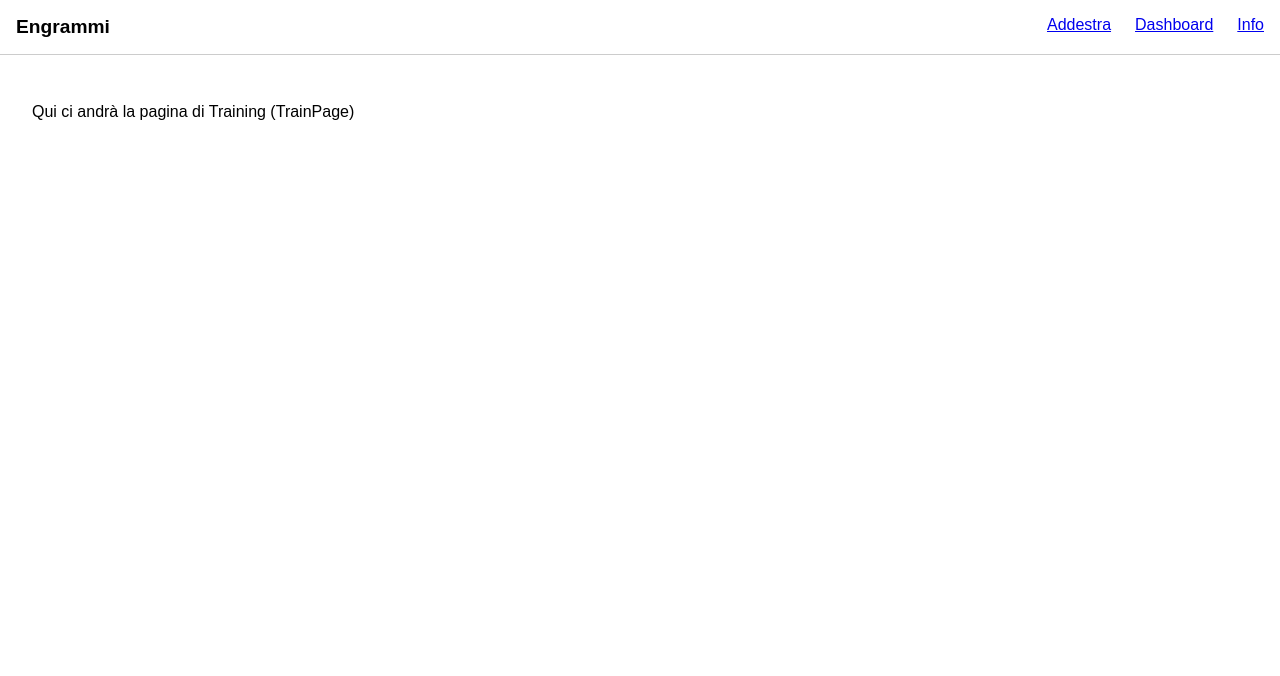
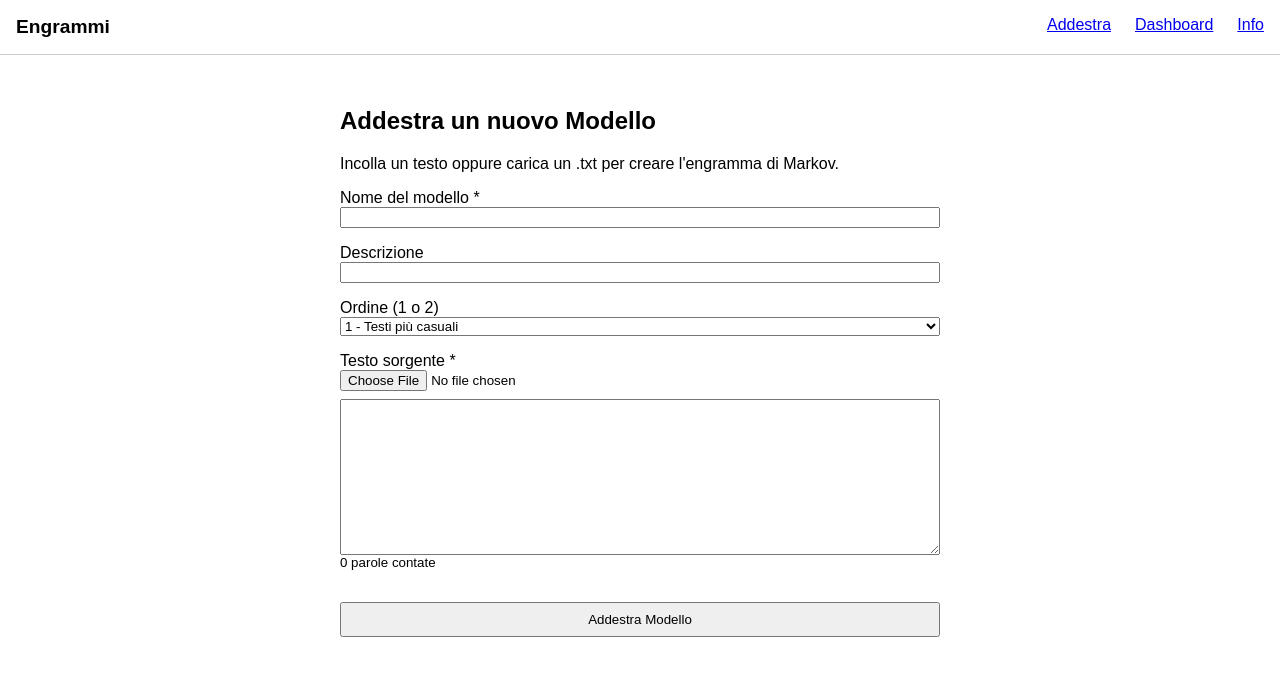
Before and after one commit to Luozil03/Markov-Engrams, a React (Vite) app in the folder packages/frontend/: page / in a window 1280 px wide. Shown: the top 676 px of the page. Built offline with nearby package versions, Linux system fonts and the light colour scheme.

Commit message:
Implementata TrainPage per upload e invio testo sorgente

```diff
--- a/packages/frontend/src/App.jsx
+++ b/packages/frontend/src/App.jsx
@@ -1,5 +1,6 @@
 import { BrowserRouter, Routes, Route } from "react-router-dom";
 import Navbar from "./components/Navbar";
+import TrainPage from "./pages/TrainPage";
 
 function App() {
     return (
@@ -9,7 +10,7 @@ function App() {
 
                 <main style={{ padding: "2rem" }}>
                     <Routes>
-                        <Route path="/" element={<p>Qui ci andrà la pagina di Training (TrainPage)</p>} />
+                        <Route path="/" element={<TrainPage />} />
                         <Route path="/dashboard" element={<p>Qui ci andrà la Dashboard</p>} />
                         <Route path="/about" element={<p>Pagina About provvisoria</p>} />
                     </Routes>
--- /dev/null
+++ b/packages/frontend/src/pages/TrainPage.jsx
@@ -0,0 +1,141 @@
+import { useState } from "react";
+import { Link } from "react-router-dom";
+import { trainModel } from "../api.js";
+
+function TrainPage() {
+
+    // stati del form
+    const [name, setName] = useState("");
+    const [description, setDescription] = useState("");
+    const [text, setText] = useState("");
+    const [order, setOrder] = useState(1);
+
+    // stati operazione
+    const [loading, setLoading] = useState(false);
+    const [result, setResult] = useState(null);
+    const [error, setError] = useState(null);
+
+    // Gestisce il caricamento del file txt per non incollare papiri
+    function handleFileUpload(e) {
+        const file = e.target.files[0];
+        if (!file) return;
+
+        if (!file.name.endsWith(".txt")) {
+            setError("Devi caricare un file .txt!");
+            return;
+        }
+
+        const reader = new FileReader();
+        reader.onload = (event) => {
+            setText(event.target.result);
+            setError(null);
+        };
+        reader.readAsText(file);
+    }
+
+    async function handleSubmit(e) {
+        e.preventDefault();
+        setError(null);
+        setResult(null);
+        setLoading(true);
+
+        try {
+            const data = await trainModel({ name, description, text, order });
+
+            if (data.success) {
+                setResult(data.model);
+                // svuoto i campi dopo il successo
+                setName("");
+                setDescription("");
+                setText("");
+                setOrder(1);
+            } else {
+                setError(data.error);
+            }
+        } catch (err) {
+
+            console.error(err);
+            setError("Errore di connessione al server... è acceso?");
+
+        } finally {
+            setLoading(false);
+        }
+    }
+
+    return (
+        <div style={{ maxWidth: "600px", margin: "0 auto" }}>
+            <h2>Addestra un nuovo Modello</h2>
+            <p>Incolla un testo oppure carica un .txt per creare l'engramma di Markov.</p>
+
+            <form onSubmit={handleSubmit} style={{ display: "flex", flexDirection: "column", gap: "1rem" }}>
+                <div style={{ display: "flex", flexDirection: "column" }}>
+                    <label>Nome del modello *</label>
+                    <input
+                        type="text"
+                        value={name}
+                        onChange={(e) => setName(e.target.value)}
+                        required
+                    />
+                </div>
+
+                <div style={{ display: "flex", flexDirection: "column" }}>
+                    <label>Descrizione</label>
+                    <input
+                        type="text"
+                        value={description}
+                        onChange={(e) => setDescription(e.target.value)}
+                    />
+                </div>
+
+                <div style={{ display: "flex", flexDirection: "column" }}>
+                    <label>Ordine (1 o 2)</label>
+                    <select value={order} onChange={(e) => setOrder(Number(e.target.value))}>
+                        <option value={1}>1 - Testi più casuali</option>
+                        <option value={2}>2 - Testi più sensati</option>
+                        <option value={3}>3 - Molto fedele al testo</option>
+                    </select>
+                </div>
+
+                <div style={{ display: "flex", flexDirection: "column" }}>
+                    <label>Testo sorgente *</label>
+                    <input
+                        type="file"
+                        accept=".txt"
+                        onChange={handleFileUpload}
+                        style={{ marginBottom: "0.5rem" }}
+                    />
+                    <textarea
+                        value={text}
+                        onChange={(e) => setText(e.target.value)}
+                        rows={10}
+                        required
+                    />
+                    <small>{text.split(/\s+/).filter(Boolean).length} parole contate</small>
+                </div>
+
+                <button type="submit" disabled={loading} style={{ padding: "0.5rem", marginTop: "1rem" }}>
+                    {loading ? "Addestramento in corso..." : "Addestra Modello"}
+                </button>
+            </form>
+
+            {error && (
+                <div style={{ color: "red", marginTop: "1rem" }}>
+                    <strong>Errore:</strong> {error}
+                </div>
+            )}
+
+            {result && (
+                <div style={{ color: "green", marginTop: "1rem", border: "1px solid green", padding: "1rem" }}>
+                    <h3>Modello salvato!</h3>
+                    <p>ID: {result._id}</p>
+                    <p>Stati creati: {result.states}</p>
+                    <p>
+                        Vai alla <Link to="/dashboard">Dashboard</Link> per generare il testo.
+                    </p>
+                </div>
+            )}
+        </div>
+    );
+}
+
+export default TrainPage;
```
